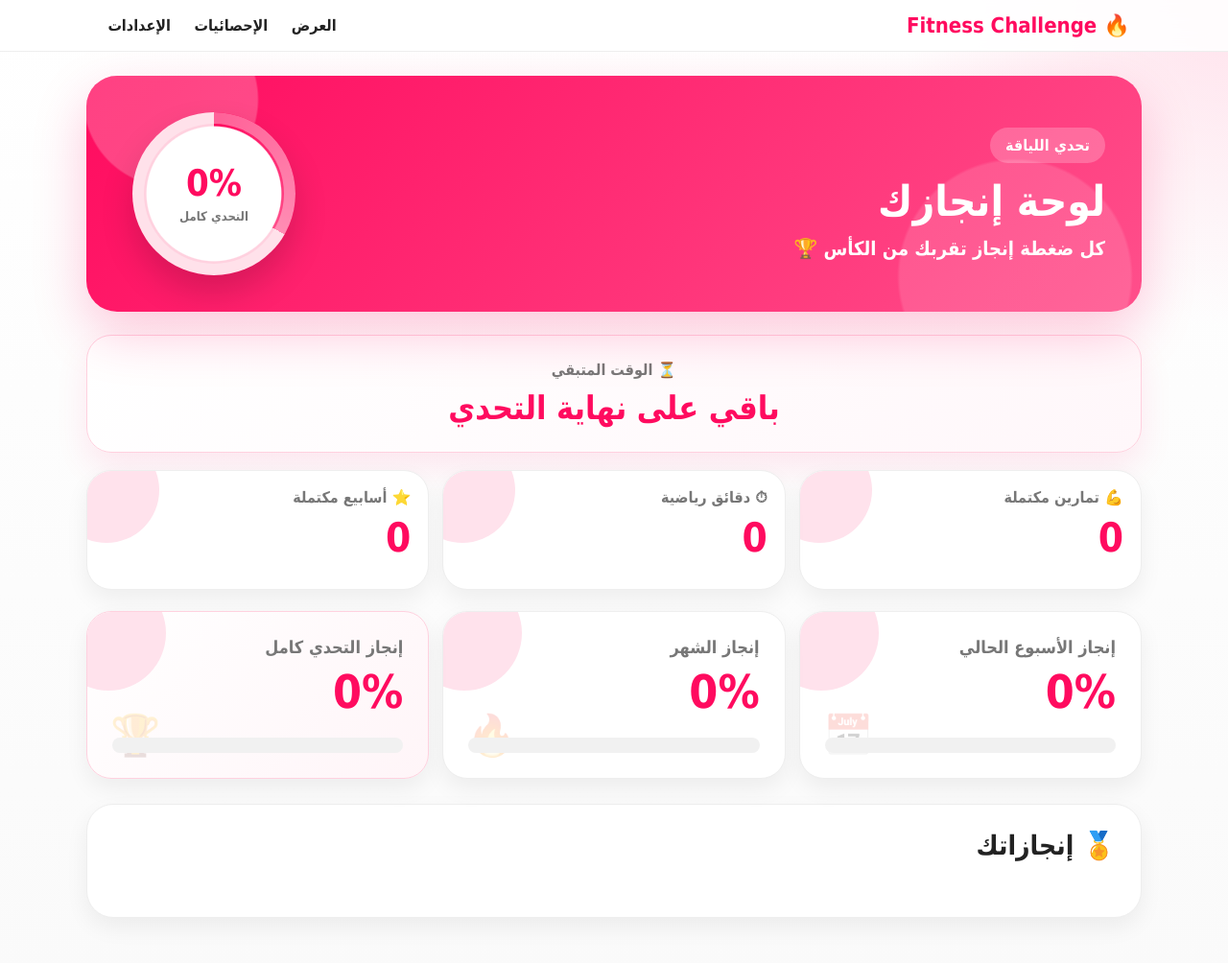
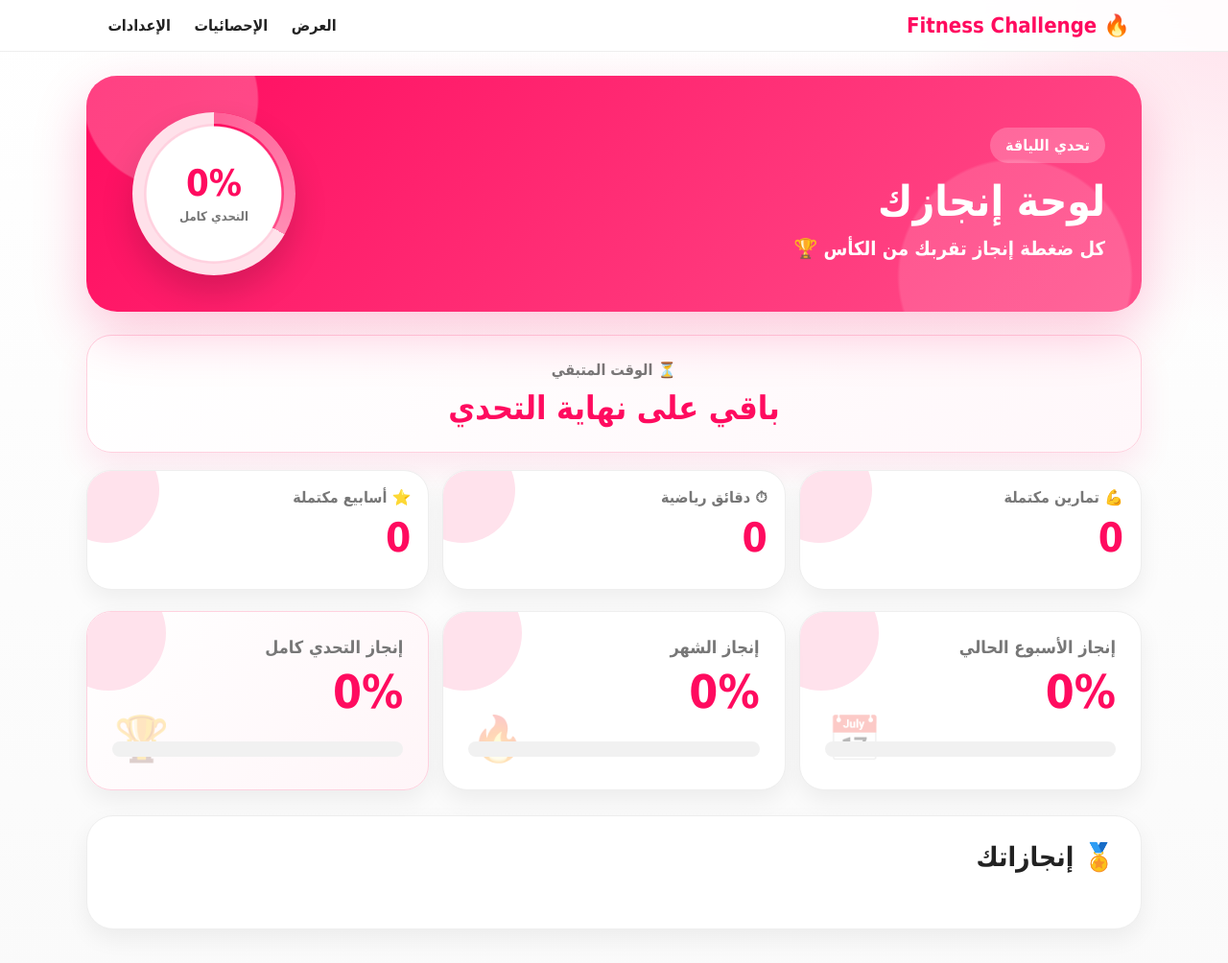
Before and after one commit to salo00h/fitness-challenge, a plain HTML site: page stats.html in a window 1280 px wide. Shown: the whole page at 96% size. Drawn offline with Linux system fonts and the light colour scheme; no server answers.

Commit message:
Improve progress cards design

```diff
--- a/style.css
+++ b/style.css
@@ -867,3 +867,19 @@ textarea {
   font-size: 42px;
   opacity: .18;
 }
+
+.dashboard-progress .progress-card:after {
+  left: 28px;
+  bottom: 26px;
+  font-size: 46px;
+  opacity: .28;
+  filter: none;
+}
+
+.dashboard-progress .bar {
+  margin-top: 24px;
+}
+
+.dashboard-progress .progress-card {
+  padding-bottom: 34px;
+}
```
